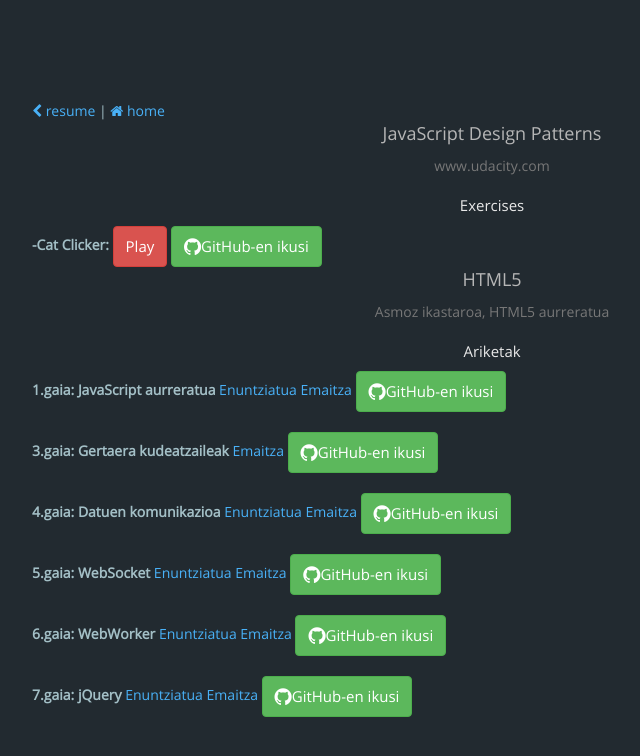
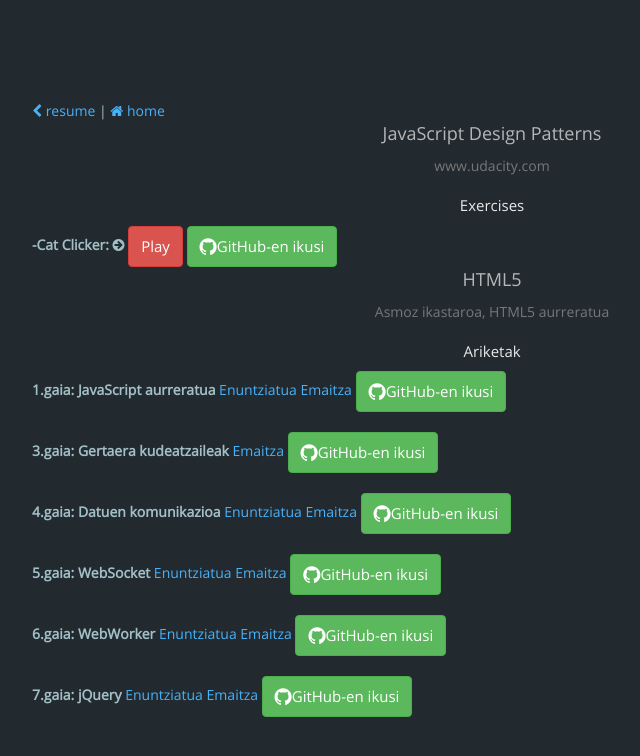
Before and after one commit to Bingentzio/bingentzio.github.io, a Jekyll site: the page built from code.html, in a window 1280 px wide. Shown: the top 756 px of the page, without its empty margins (148-788 px from the left). Built offline with Jekyll 4.4.1, drawn with Linux system fonts in a browser that asks for light colours; nearby versions of some CDN libraries; comment, search, counter and statistics services are not loaded.

Commit message:
aldaketak

```diff
--- a/code.html
+++ b/code.html
@@ -12,7 +12,7 @@
     <h4>Exercises</h4>
 </div>
 <div>
-  <b>-Cat Clicker: </b>
+  <b>-Cat Clicker: </b><i class="fa fa-arrow-circle-right"></i>
   <a class="btn btn-danger"href="/kodea/JavaScript_Design_Patterns/CatClicker/CatClicker.html" target="_blank">Play</a>
   <a href="https://github.com/Bingentzio/bingentzio.github.io/tree/master/kodea/JavaScript_Design_Patterns/CatClicker" target="_blank" class="btn btn-success"><i class="fa fa-github fa-lg"></i>GitHub-en ikusi</a>
 </div>
```
